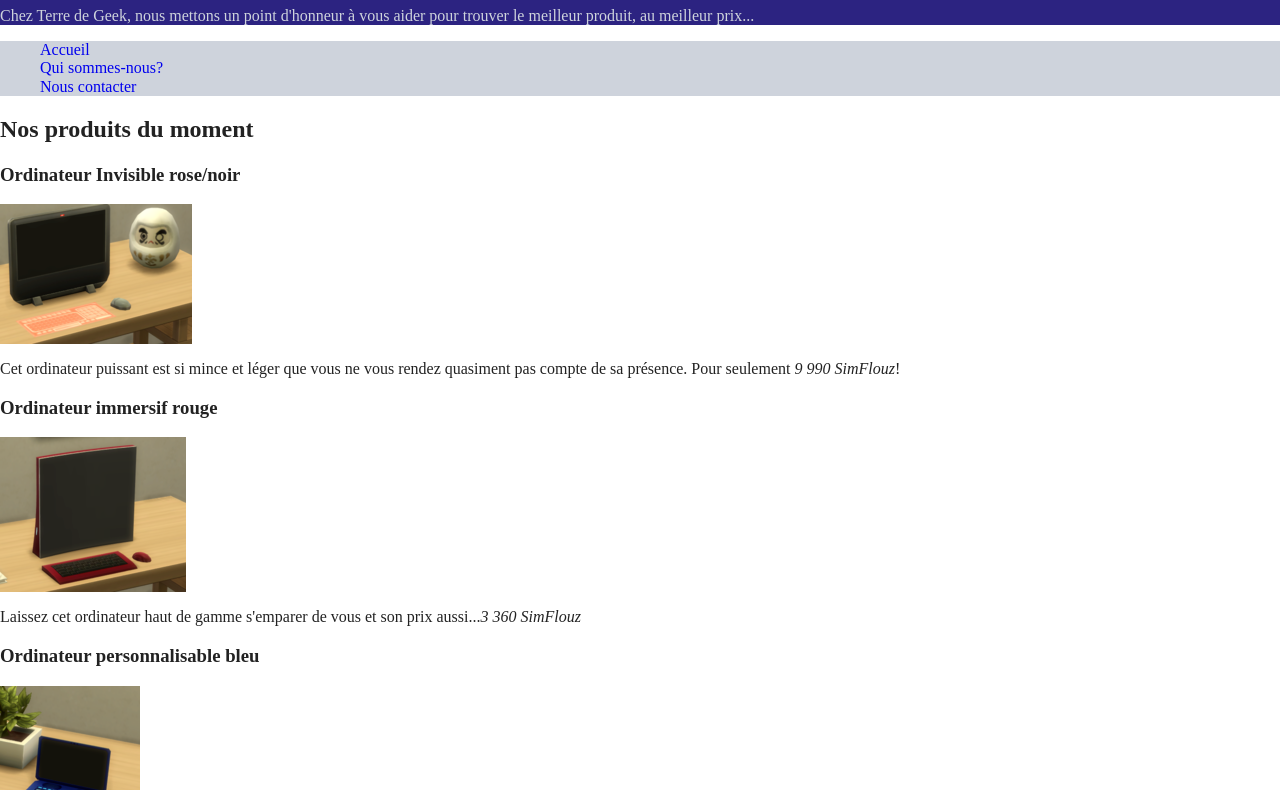
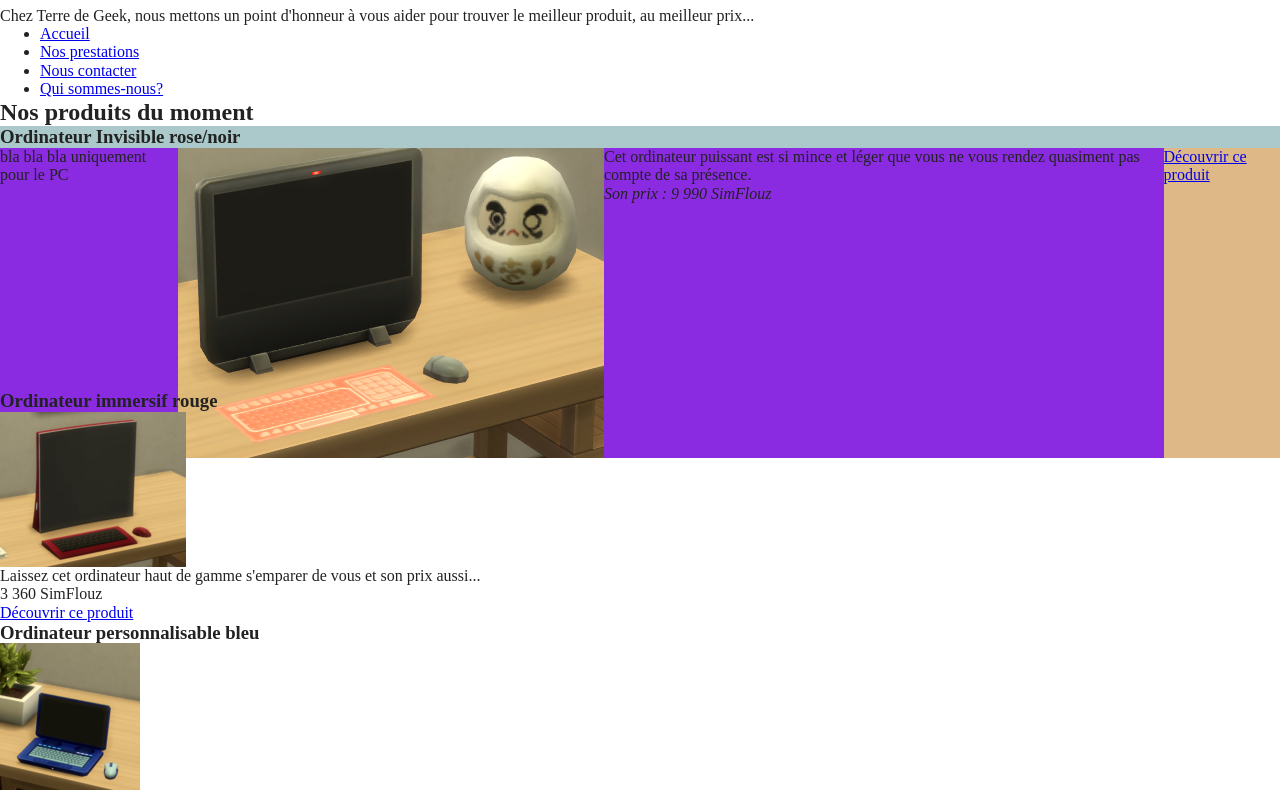
Before and after one commit to Charlene76140/terreDeGeek, a website built with Parcel: page index.html in a window 1280 px wide. Shown: the part 169-959 px from the top of the page. Built offline with nearby package versions, Linux system fonts and the light colour scheme.

Commit message:
create paper's wireframe, and create first section for home page

```diff
--- a/css/main.css
+++ b/css/main.css
@@ -88,7 +88,7 @@
      ========================================================================== */
 
   /*-------------------------------------------------generique rules-------------------------------------------------------------- */
-
+/*
   .mainBackground{
     background-color: #2c2381;
     color: #CED3DC;
@@ -100,12 +100,74 @@
 
   ul{
     color:black;
-    list-style-type: none
+    list-style-type: none;
   }
 
   ul a{
     text-decoration: none;
   }
+  */
+*{
+  margin: 0;
+}
+
+main section{
+  background-color: rgb(171, 201, 202);
+  height: 33vh;
+}
+
+.div1 {
+  background-color: blueviolet;
+  display: flex;
+}
+
+.div2{
+  background-color: burlywood;
+}
+
+
+.div3{
+  display: none;
+  background-color: greenyellow;
+}
+
+.imageForComputer , .textForComputer{
+  display: none;
+}
+
+@media screen and (min-width: 768px){
+  section{
+    height: 50vh;
+  }
+  .general{
+    display: flex;
+  }
+
+  .div3{
+    display: block;
+  }
+}
+
+
+@media screen and (min-width: 1024px){
+  .imageForComputer, .textForComputer{
+    display: block;
+  }
+  .photos{
+    display: flex;
+    flex-direction: column;
+    align-items: center;
+
+  }
+  .photoMobileAndPads{
+    display: none;
+  }
+  .div3{
+    display: none;
+  }
+}
+
+
 
 
 
--- a/index.html
+++ b/index.html
@@ -23,6 +23,8 @@
 </head>
 
 <body>
+
+
   <header class = "mainBackground">
       <img src= "favicon-96x96.png" alt = "Logo de l'entreprise"/>
       <h1>TerreDeGeek SARL</h1>
@@ -32,36 +34,76 @@
     <nav class = "secondBackground">
       <ul>
         <li><a href ="index.html" > Accueil</a></li>
+        <li><a href ="#" > Nos prestations</a></li>
+        <li><a href="#nousContacter"> Nous contacter</a></li>
         <li><a href ="QuiSommesNous.html"> Qui sommes-nous?</a></li>
-        <li><a href="#nousContacter"> Nous contacter</a></li>
+
       </ul>
     </nav>
 
 
   <main>
+    <h2>Nos produits du moment</h2>
 
-    <h2>Nos produits du moment</h2>
       <section>
         <h3>Ordinateur Invisible rose/noir</h3>
-      <a href="produits1.html"><img src="img/ordinateur_invisible_mini.png" alt= "photo ordinateur 1"/></a>
-      <p>Cet ordinateur puissant est si mince et léger que vous ne vous rendez quasiment pas compte de sa présence.
-         Pour seulement<em> 9 990 SimFlouz</em>!
-      </p>
+
+        <div class="general">
+          <div class="div1">
+
+              <article class= "photoMobileAndPads">
+                <img src="img/ordinateur_invisible_mini.png" alt= "photo ordinateur 1"/>
+              </article>
+
+              <article>
+                <div class = "textForComputer"><p>bla bla bla uniquement pour le PC </p></div>
+              </article>
+
+              <article class = "imageForComputer">
+                <img src="img/ordinateur_invisible.png" alt= "photo ordinateur 1"/>
+              </article>
+
+
+
+            <article>
+                <div><p>Cet ordinateur puissant est si mince et léger que vous ne vous rendez quasiment pas compte de sa présence.</p></div>
+                <div><em> Son prix : 9 990 SimFlouz</em></div>
+            </article>
+
+          </div>
+
+          <div class= "div2">
+            <a href="produits1.html">Découvrir ce produit</a>
+          </div>
+        </div>
+
+        <div class="div3">
+          <p>blz bla bla bla bla </p>
+        </div>
+
       </section>
 
-    <section>
+
+
+          <article>
             <h3>Ordinateur immersif rouge</h3>
-      <a href="produits2.html"><img src="img/ordinateur_immersif_mini.png" alt= "photo ordinateur 2"/></a>
-      <p>Laissez cet ordinateur haut de gamme s'emparer de vous et son prix aussi...<em>3 360 SimFlouz</em>
-      </p>
-    </section>
+            <img src="img/ordinateur_immersif_mini.png" alt= "photo ordinateur 2"/></a>
+            <p>Laissez cet ordinateur haut de gamme s'emparer de vous et son prix aussi...</p>
+            <p>3 360 SimFlouz</p>
+          </article>
 
-    <section>
+          <a href="produits2.html">Découvrir ce produit</a>
+
+        <article>
           <h3>Ordinateur personnalisable bleu</h3>
-      <a href="produits3.html"><img src="img/ordinateur_perso_mini.png" alt= "photo ordinateur 3"/></a>
+          </a><img src="img/ordinateur_perso_mini.png" alt= "photo ordinateur 3"/></a>
           <p>Retrouvez toute vos fonctionnalités préférées de l'ordinateur portable, mais avec des couleurs plus fraîches et amusantes.<br/>
           Son prix? <em>4 250 SimFlouz</em>... alors n'attendez pas!
           </p>
+        </article>
+        <a href="produits3.html">Découvrir ce produit</a>
+      </div>
+
     </section>
 
   </main>
```
Also changed, not shown: prestations.html (added, +60 -0 lines), img/ordinateur_invisible_2.PNG (added). Lines whose indentation alone changed are shown as unchanged.
